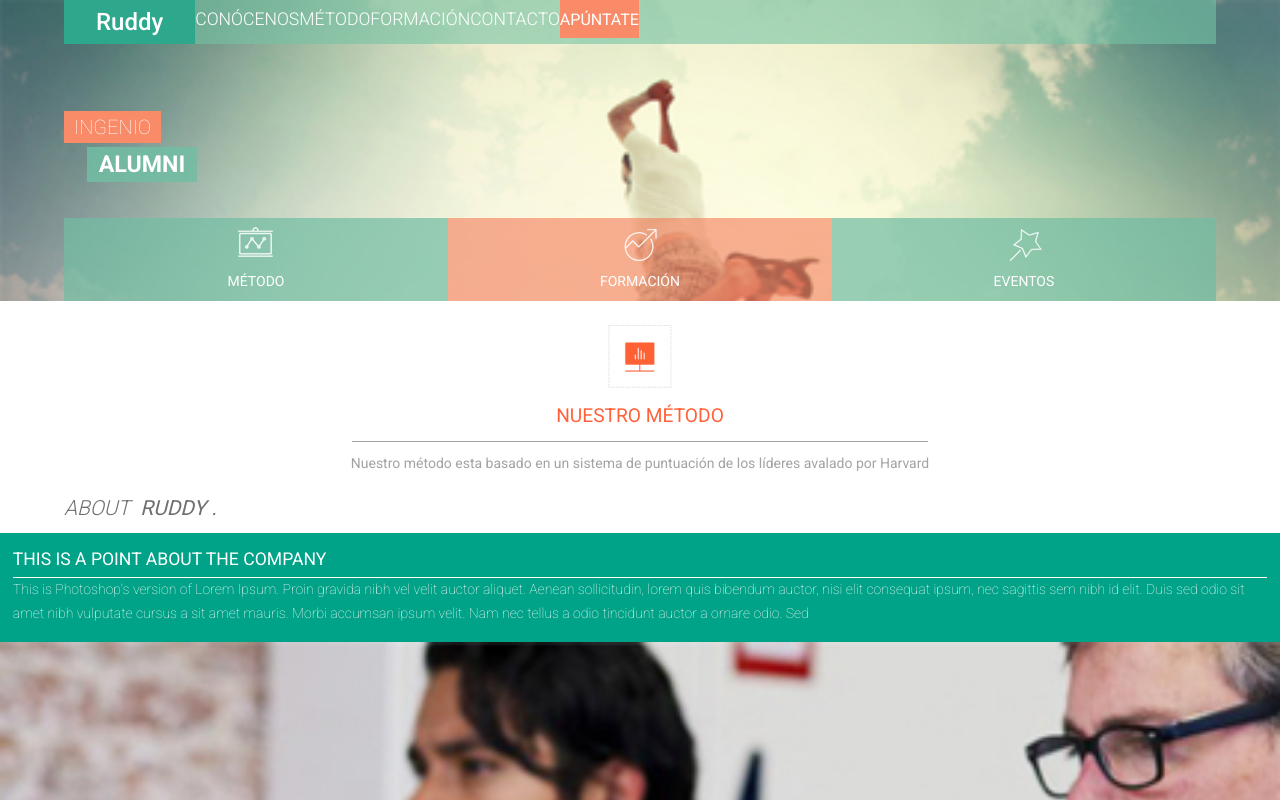
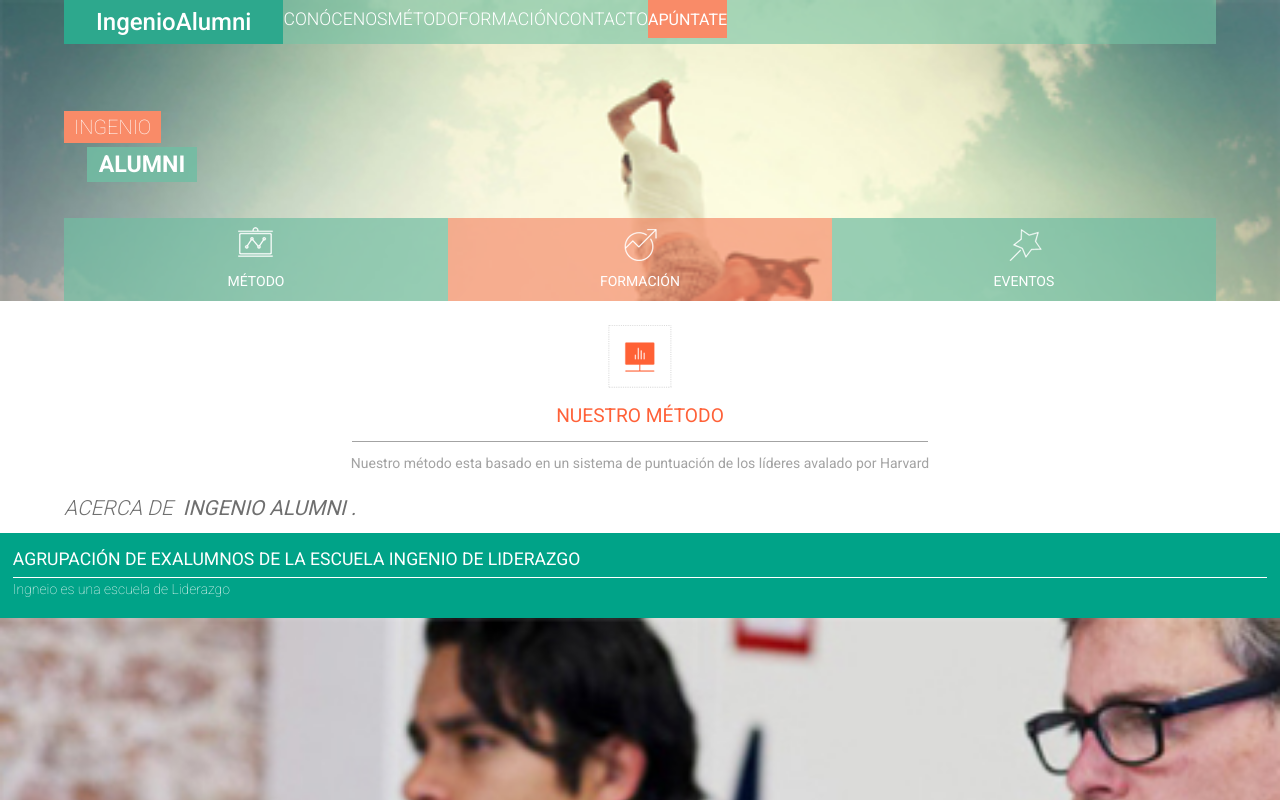
Before and after one commit to xavigaya/IngenioAlumniApp, a plain HTML site: page www/index.html in a window 1280 px wide. Shown: the top 800 px of the page. Drawn offline with Linux system fonts and the light colour scheme.

Commit message:
No tengo ni idea que cambio es este

```diff
--- a/www/index.html
+++ b/www/index.html
@@ -7,7 +7,7 @@ License URL: http://creativecommons.org/licenses/by/3.0/
 <!DOCTYPE HTML>
 <html>
 	<head>
-		<title>Ruddy for Iphone, Android &nbsp; Smartphone Mobile Website Template | Home : w3layouts</title>
+		<title>Ingenio Alumni - Exalumnos de la escuela de liderazgo Ingenio School</title>
 		<meta name="keywords" content="The free Ruddy Iphone web template, Andriod web template, Smartphone web template, free webdesigns for Nokia, Samsung, LG, SonyErricsson, Motorola web design" />
 		<!-- jQuery (necessary for Bootstrap's JavaScript plugins) -->
 		<script src="js/jquery.min.js"></script>
@@ -67,7 +67,7 @@ License URL: http://creativecommons.org/licenses/by/3.0/
 			<div id="home" class="header wow bounceInDown" data-wow-delay="0.4s">
 					<div class="top-header">
 						<div class="logo">
-							<a href="#">Ruddy</a>
+							<a href="#">IngenioAlumni</a>
 						</div>
 						<!----start-top-nav---->
 						 <nav class="top-nav">
@@ -128,15 +128,15 @@ License URL: http://creativecommons.org/licenses/by/3.0/
 			<div id="about" class="about">
 				<div class="head-section">
 					<div class="container">
-						<h3><span>about</span><label>ruddy .</label></h3>
+						<h3><span>Acerca de</span><label>Ingenio Alumni .</label></h3>
 					</div>
 				</div>
 					<!--- about-grids ---->
 					<div class="about-grids">
 						<div class="col-md-4 about-grid about-grid1 wow fadeInLeft" data-wow-delay="0.4s">
 							<div class="about-grid-info">
-								<h4><a href="#">this is a point about the company</a></h4>
-								<p>This is Photoshop's version  of Lorem Ipsum. Proin gravida nibh vel velit auctor aliquet. Aenean sollicitudin, lorem quis bibendum auctor, nisi elit consequat ipsum, nec sagittis sem nibh id elit. Duis sed odio sit amet nibh vulputate cursus a sit amet mauris. Morbi accumsan ipsum velit. Nam nec tellus a odio tincidunt auctor a ornare odio. Sed </p>
+								<h4><a href="#">Agrupación de Exalumnos de la escuela Ingenio de Liderazgo</a></h4>
+								<p>Ingneio es una escuela de Liderazgo</p>
 							</div>
 							<div class="about-grid-pic">
 							<img src="images/about-pic1.jpg" title="name" />
```
Also changed, not shown: platforms/browser/www/index.html (+1 -1 lines).
